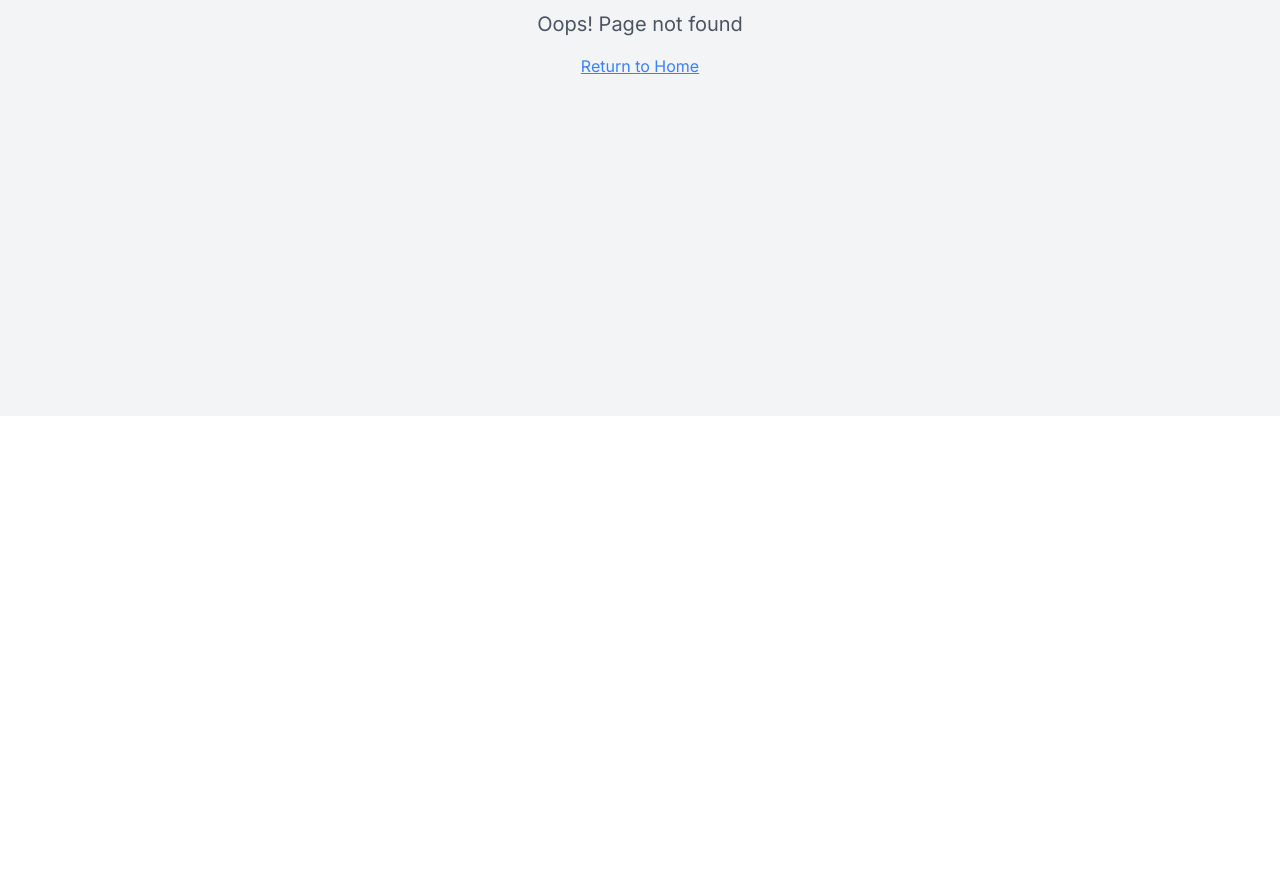
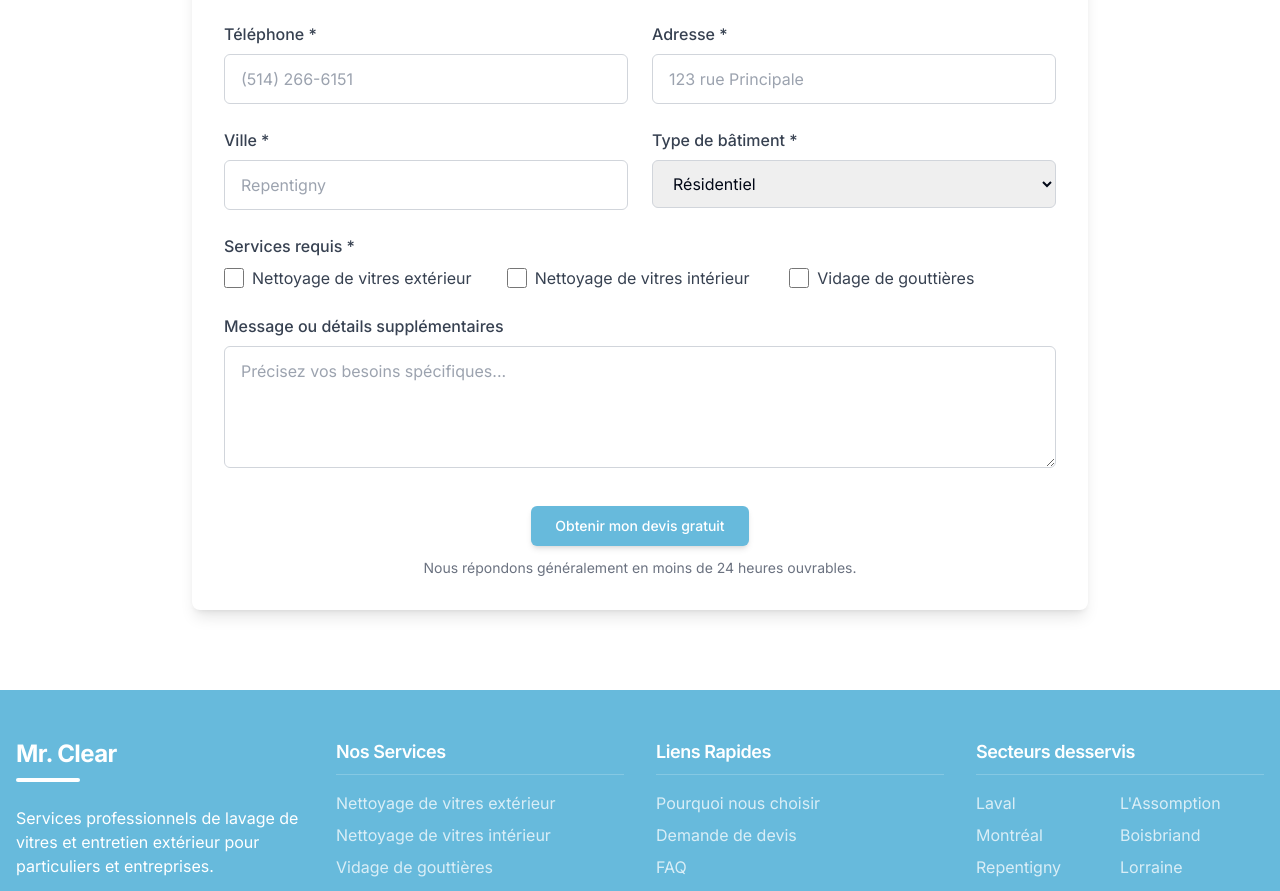
Before and after one commit to MiXir-Dev/mrclear-mixir, a React (Vite) app: page /soumission in a window 1280 px wide. Before the commit this address had no page. Shown: the part 384-1275 px from the top of the page. Before the commit the page ends 800 px from the top, so only its background shows below. Built offline with nearby package versions, Linux system fonts and the light colour scheme.

Commit message:
better UI

```diff
--- a/src/App.tsx
+++ b/src/App.tsx
@@ -3,6 +3,7 @@ import { Toaster as Sonner } from "@/components/ui/sonner";
 import { TooltipProvider } from "@/components/ui/tooltip";
 import { QueryClient, QueryClientProvider } from "@tanstack/react-query";
 import { BrowserRouter, Routes, Route } from "react-router-dom";
+import QuotePage from "./pages/Quote.tsx";
 import Index from "./pages/Index";
 import NotFound from "./pages/NotFound";
 import Laval from "./components/secteurs/Laval.tsx";
@@ -27,6 +28,7 @@ const App = () => (
         <Routes>
           <Route path="/" element={<Index />} />
           {/* ADD ALL CUSTOM ROUTES ABOVE THE CATCH-ALL "*" ROUTE */}
+          <Route path="/soumission" element={<QuotePage />} />
           {/* Service Area Routes */}
           <Route path="/secteurs/laval" element={<Laval />} />
           <Route path="/secteurs/montreal" element={<Montreal />} />
--- a/src/components/About.tsx
+++ b/src/components/About.tsx
@@ -9,7 +9,7 @@ const About = () => {
           <div className="w-full lg:w-1/2 mb-10 lg:mb-0 lg:pr-12">
             <div className="relative">
               <img
-                src="https://secteurs.unsplash.com/photo-1581578731548-c64695cc6952?ixlib=rb-1.2.1&auto=format&fit=crop&w=1350&q=80"
+                src="/about.png"
                 alt="Équipe professionnelle de nettoyage de vitres"
                 className="rounded-lg shadow-lg w-full object-cover"
               />
--- a/src/components/Contact.tsx
+++ b/src/components/Contact.tsx
@@ -1,5 +1,6 @@
 
 import { MapPin, Phone, Mail, Clock, Instagram, Facebook } from "lucide-react";
+import { Link } from "react-router-dom";
 
 const Contact = () => {
   return (
@@ -40,25 +41,35 @@ const Contact = () => {
                 </div>
                 <div>
                   <p className="font-medium">Courriel</p>
-                  <a href="mailto:mrclear.homeservices@gmail.com" className="text-gray-600 hover:text-brand-blue">
+                  <a
+                    href="mailto:mrclear.homeservices@gmail.com"
+                    className="text-gray-600 hover:text-brand-blue break-all"
+                  >
                     mrclear.homeservices@gmail.com
                   </a>
                 </div>
               </div>
-
+              <div className="flex items-start">
               <div className="flex items-start">
                 <div className="bg-white p-3 rounded-full mr-4 shadow-sm">
                   <MapPin className="h-5 w-5 text-brand-blue" />
                 </div>
                 <div>
                   <p className="font-medium">Zones desservies</p>
-                  <p className="text-gray-600">
-                    Laval, Montréal, Repentigny,<br />
-                    Terrebonne, Mascouche, L'Assomption,<br />
-                    Boisbriand, Lorraine, Rosemère,<br />
-                    Bois-des-Filion
+                  <p className="text-gray-600 space-x-1 text-justify">
+                    <Link to="/secteurs/laval" className="inline-block hover:text-brand-blue transition">Laval</Link>,
+                    <Link to="/secteurs/montreal" className="inline-block hover:text-brand-blue transition">Montréal</Link>,
+                    <Link to="/secteurs/repentigny" className="inline-block hover:text-brand-blue transition">Repentigny</Link>,
+                    <Link to="/secteurs/terrebonne" className="inline-block hover:text-brand-blue transition">Terrebonne</Link>,
+                    <Link to="/secteurs/mascouche" className="inline-block hover:text-brand-blue transition">Mascouche</Link>,
+                    <Link to="/secteurs/assomption" className="inline-block hover:text-brand-blue transition">L'Assomption</Link>,
+                    <Link to="/secteurs/boisbriand" className="inline-block hover:text-brand-blue transition">Boisbriand</Link>,
+                    <Link to="/secteurs/lorraine" className="inline-block hover:text-brand-blue transition">Lorraine</Link>,
+                    <Link to="/secteurs/rosemere" className="inline-block hover:text-brand-blue transition">Rosemère</Link>,
+                    <Link to="/secteurs/bois-des-filion" className="inline-block hover:text-brand-blue transition">Bois-des-Filion</Link>
                   </p>
                 </div>
+              </div>
               </div>
 
               <div className="flex items-start">
@@ -102,7 +113,7 @@ const Contact = () => {
           <div className="lg:col-span-2">
             <div className="h-96 rounded-lg overflow-hidden shadow-md">
               <iframe
-                src="https://www.google.com/maps/embed?pb=!1m18!1m12!1m3!1d44562.62567594712!2d-73.67010871322489!3d45.69060880406882!2m3!1f0!2f0!3f0!3m2!1i1024!2i768!4f13.1!3m3!1m2!1s0x4cc8e43936b99761%3A0xe3029082f8666374!2sTerrebonne%2C%20QC!5e0!3m2!1sfr!2sca!4v1684934562071!5m2!1sfr!2sca"
+                src="https://www.google.com/maps/d/u/0/embed?mid=1keB2LM1SVq9fHTwvC12os0xJ5si6Epo&ehbc=2E312F&noprof=1"
                 width="100%"
                 height="100%"
                 style={{ border: 0 }}
@@ -110,7 +121,7 @@ const Contact = () => {
                 loading="lazy"
                 referrerPolicy="no-referrer-when-downgrade"
                 title="Carte Google Maps montrant les zones desservies par Mr. Clear"
-              ></iframe>
+                ></iframe>
             </div>
           </div>
         </div>
--- a/src/components/Footer.tsx
+++ b/src/components/Footer.tsx
@@ -6,7 +6,7 @@ const Footer = () => {
   const currentYear = new Date().getFullYear();
 
   return (
-    <footer className="bg-footer-blue text-white">
+    <footer className="bg-brand-blue text-white">
       <div className="container mx-auto px-4 py-12">
         <div className="grid grid-cols-1 md:grid-cols-4 gap-8">
           <div className="md:col-span-1 flex flex-col items-center md:items-start">
@@ -92,7 +92,7 @@ const Footer = () => {
                 </a>
               </li>
               <li>
-                <a href="#soumission" className="opacity-75 hover:opacity-100 transition-opacity hover:translate-x-1 inline-block">
+                <a href="/soumission" className="opacity-75 hover:opacity-100 transition-opacity hover:translate-x-1 inline-block">
                   Demande de devis
                 </a>
               </li>
--- a/src/components/QuoteForm.tsx
+++ b/src/components/QuoteForm.tsx
@@ -166,7 +166,7 @@ const QuoteForm = () => {
 
                 <div>
                   <label className="block text-gray-700 font-medium mb-2" htmlFor="address">
-                    Adresse
+                    Adresse *
                   </label>
                   <input
                     id="address"
@@ -174,6 +174,7 @@ const QuoteForm = () => {
                     type="text"
                     value={formData.address}
                     onChange={handleChange}
+                    required
                     className="w-full px-4 py-3 rounded-md border border-gray-300 focus:outline-none focus:ring-2 focus:ring-brand-blue"
                     placeholder="123 rue Principale"
                   />
@@ -181,7 +182,7 @@ const QuoteForm = () => {
 
                 <div>
                   <label className="block text-gray-700 font-medium mb-2" htmlFor="city">
-                    Ville
+                    Ville *
                   </label>
                      <input
                       id="city"
--- a/src/components/ServiceAreaTemplate.tsx
+++ b/src/components/ServiceAreaTemplate.tsx
@@ -252,7 +252,7 @@ const ServiceAreaTemplate = ({ city, description, imagePath = "/images/window-cl
                     </div>
 
                     {/* CTA */}
-                    <div className="bg-footer-blue rounded-lg p-6 text-white text-center mb-8">
+                    <div className="bg-brand-blue rounded-lg p-6 text-white text-center mb-8">
                       <h2 className="text-2xl font-bold mb-3">Contactez-nous</h2>
                       <p className="mb-4">
                         Notre équipe professionnelle est prête à vous servir à {city}.
--- a/src/pages/Index.tsx
+++ b/src/pages/Index.tsx
@@ -95,11 +95,11 @@ const Index = () => {
         <meta name="description" content="Entreprise spécialisée en nettoyage de vitres résidentiel et commercial à Laval, Montréal et Rive-Nord. Devis gratuit, service fiable et résultats impeccables!" />
         <meta name="keywords" content="lavage de vitres, nettoyage de vitres, lavage de fenêtres, prix lavage de vitres, Laval, Montréal, Terrebonne, Repentigny, service nettoyage vitres, entreprise lavage vitre, vidage de gouttières" />
         <meta property="og:title" content="Mr. Clear - Service professionnel de lavage de vitres" />
-        <meta property="og:description" content="Service professionnel de nettoyage de vitres résidentiel et commercial à Laval, Montréal, Terrebonne, Repentigny et toute la Rive-Nord." />
+        <meta property="og:description" content="Service professionnel de nettoyage de vitres résidentiel et commercial à Terrebonne, Repentigny, sur toute la Rive-Nord, Laval et Montréal" />
         <meta property="og:type" content="website" />
         <meta property="og:url" content="https://www.mr-clear.com" />
         <meta name="geo.region" content="CA-QC" />
-        <meta name="geo.placename" content="Laval, Montréal" />
+        <meta name="geo.placename" content="Terrebonne, Repentigny, Rive-Nord, Laval, L'Assomption, Boisbriand, Lorraine, Rosemère, Bois-des-Fillion, Mascouche, Montréal" />
         <link rel="canonical" href="https://www.mr-clear.com" />
         <script type="application/ld+json">
           {JSON.stringify(structuredData)}
@@ -108,11 +108,10 @@ const Index = () => {
       <Header />
       <main>
         <Hero />
+        <About />
+        <Services />
         <Features />
-        <Services />
-        <About />
         <Testimonials />
-        <QuoteForm />
         <CTA />
         <FAQ />
         <Contact />
--- /dev/null
+++ b/src/pages/Quote.tsx
@@ -0,0 +1,34 @@
+// src/pages/Quote.tsx
+import { Helmet } from "react-helmet";
+import Header from "@/components/Header";
+import Footer from "@/components/Footer";
+import QuoteForm from "@/components/QuoteForm";
+import StickyCTA from "@/components/StickyCTA";
+
+const QuotePage = () => {
+  return (
+    <div className="min-h-screen flex flex-col bg-white">
+      <Helmet>
+        <title>Obtenir un devis | Mr. Clear - Lavage de vitres résidentiel et commercial</title>
+        <meta
+          name="description"
+          content="Remplissez notre formulaire de soumission pour obtenir un devis personnalisé en 24h. Service rapide et professionnel pour vitres et gouttières."
+        />
+        <link rel="canonical" href="https://www.mr-clear.com/soumission" />
+        <meta property="og:title" content="Soumission - Mr. Clear" />
+        <meta
+          property="og:description"
+          content="Formulaire pour obtenir un devis personnalisé pour le nettoyage de vitres ou de gouttières. Réponse rapide et professionnelle."
+        />
+      </Helmet>
+      <Header />
+      <main>
+        <QuoteForm />
+      </main>
+      <Footer />
+      <StickyCTA />
+    </div>
+  );
+};
+
+export default QuotePage;
--- a/tailwind.config.ts
+++ b/tailwind.config.ts
@@ -67,7 +67,7 @@ export default {
 				},
 				// Couleurs personnalisées pour le site de lavage de vitres
 				brand: {
-					blue: "#0F3460",
+					blue: "#67badc",
 					light: "#E6EDF5",
 					gray: "#F5F5F5",
 					dark: "#1A1A2E"
```
Also changed, not shown: public/about.png (added).
